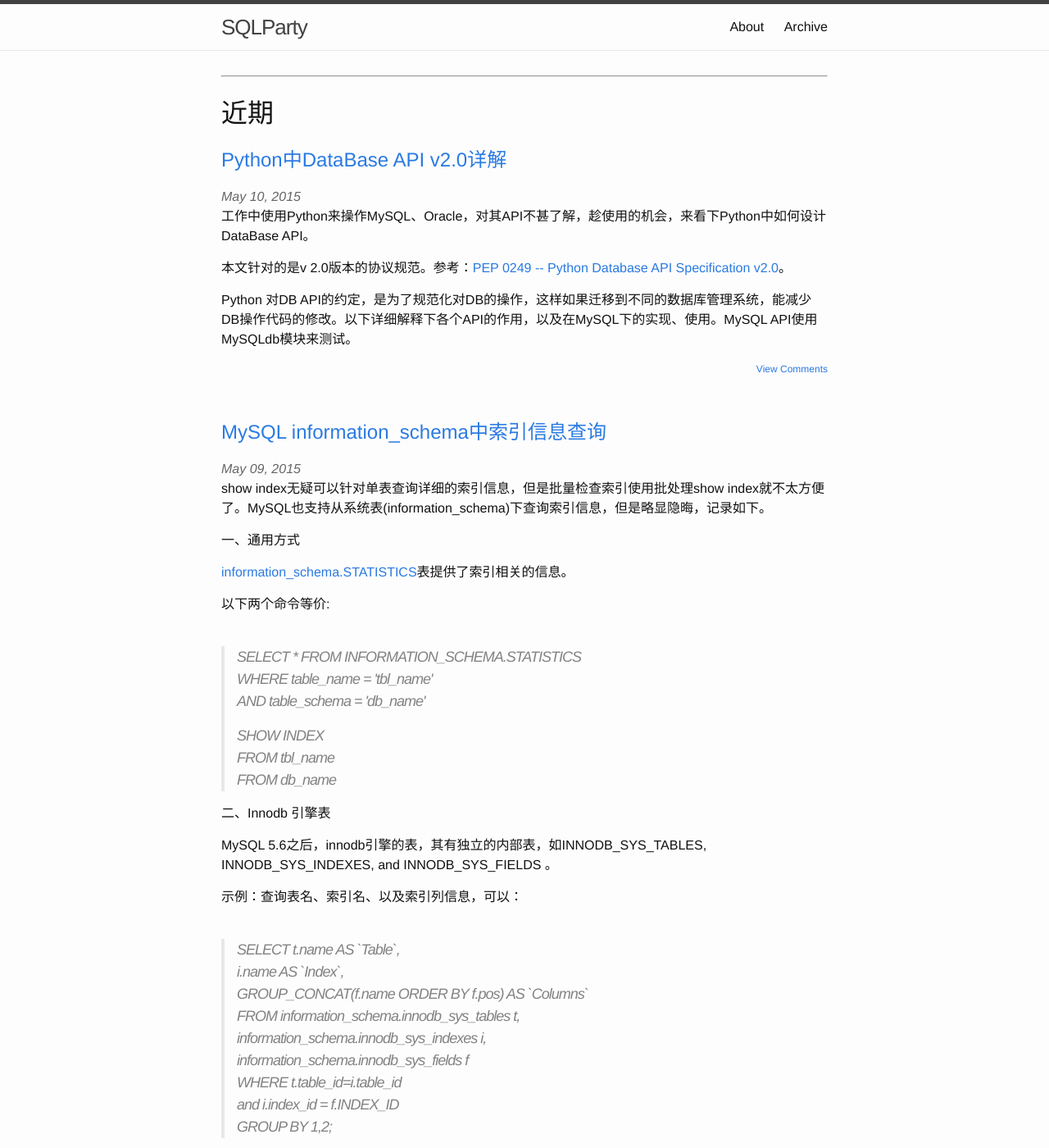
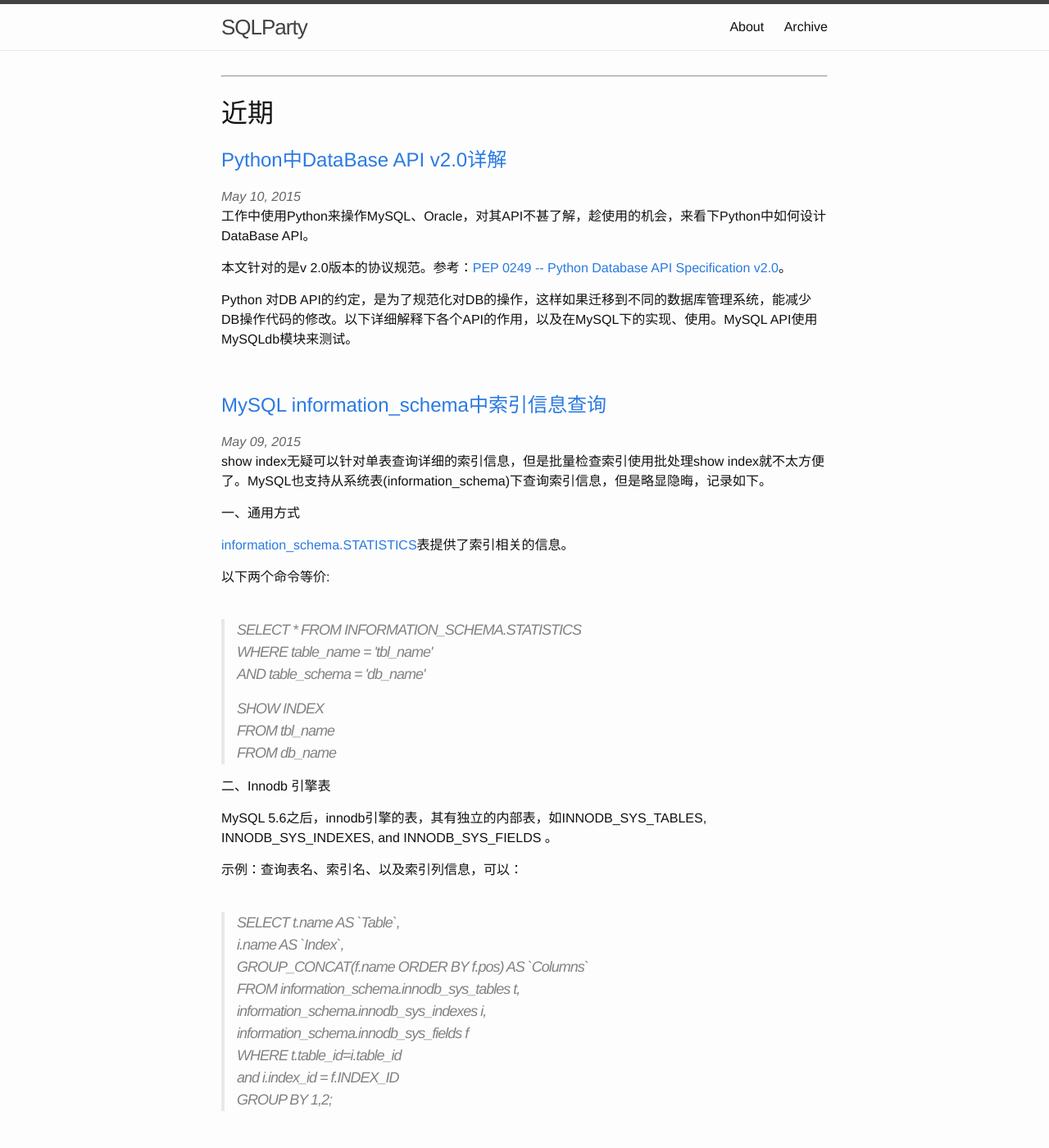
Before and after one commit to sqlparty/sqlparty.github.io, a Jekyll site: the page built from index.html, in a window 1280 px wide and 1400 px high. Shown: the whole window at 82% size. Built offline with Jekyll 4.4.1, drawn with Linux system fonts in a browser that asks for light colours; some of the changed text lies outside the part shown.

Commit message:
remove comment link;

```diff
--- a/index.html
+++ b/index.html
@@ -25,20 +25,15 @@
     <h2><a href="{{ post.url }}">{{post.title}}</a></h2>
     <span class="date">{{ post.date | date:"%B %d, %Y" }}</span>
     {{ post.excerpt }}
-    <div class="view_comments_link">
-      <a href="{{ post.url }}#disqus_thread">View Comments</a> <br />
-    </div>
   </div>
   {% endfor %}
 
   <div id="related">
-    <div class="related_left">
       <h2>相关</h2>
       <ul class="posts small">
         {% for post in site.posts offset:5 limit:3 %}
         <li><span>{{ post.date | date_to_string }}</span> &raquo; <a href="{{ post.url }}">{{ post.title }}</a></li>
         {% endfor %}
       </ul>
-    </div>
   </div>
 </div>
```
